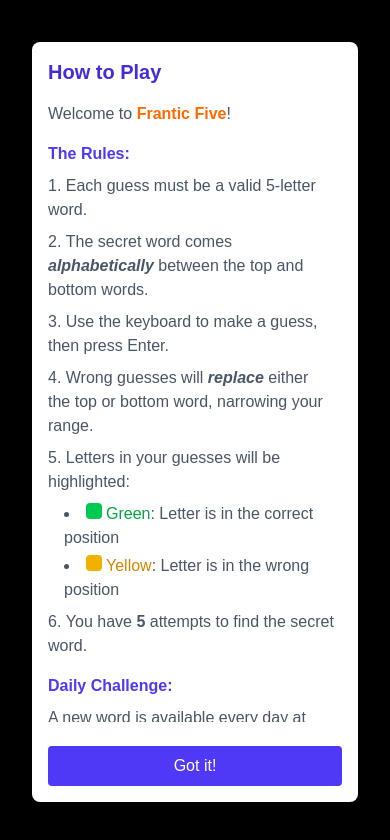
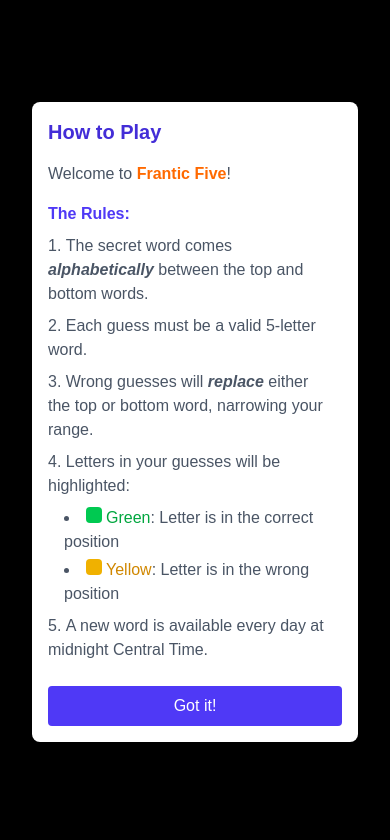
Before and after one commit to braydoncoyer/frantic-five, a Next.js app: page / in a window 390 px wide. Shown: the top 840 px of the page. Built offline with nearby package versions, Linux system fonts and the light colour scheme; no server answers; the database is empty.

Commit message:
Mobile support

```diff
--- a/src/app/components/Game.tsx
+++ b/src/app/components/Game.tsx
@@ -110,31 +110,23 @@
   }
 
   return (
-    <div className="flex flex-col items-center justify-between min-h-screen bg-slate-900 p-4">
+    <div className="flex flex-col items-center justify-around min-h-screen bg-slate-900 p-4">
+      <div className="flex justify-between w-full text-xl sm:text-3xl text-white/30 font-bold max-w-[625px]">
+        <h2>Frantic Five</h2>
+        <h3>Attempts: {attempts}</h3>
+      </div>
       {!todayCompleted && (
         <div className="flex flex-col items-center">
-          {/* <Image
-            alt="Frantic Five"
-            width={374}
-            height={183}
-            src="/frantic_five_logo.svg"
-            className="w-[280px] sm:w-[374px] aspect-video pointer-events-none"
-          /> */}
-          <div className="mt-6 sm:mt-10">
+          <div>
             <GameBoard />
           </div>
-          <p className="text-gray-600">Attempts: {attempts}</p>
         </div>
       )}
 
-      <div className="mb-2 sm:mb-4">
-        <Keyboard />
-      </div>
+      <Keyboard />
       <CongratsModal />
       <HowToPlayModal />
       <HelpButton />
-
-      {/* Debug info - remove in production */}
     </div>
   );
 };
--- a/src/app/components/GameBoard.tsx
+++ b/src/app/components/GameBoard.tsx
@@ -130,12 +130,12 @@
   // Helper to determine shadow color based on tile state
   const getTileShadowColor = (colorClass: string) => {
     if (colorClass.includes("bg-emerald-500")) {
-      return "shadow-[0_8px_0_0_#006045]"; // Correct position
+      return "shadow-[0_5px_0_0_#006045] sm:shadow-[0_8px_0_0_#006045]"; // Correct position
     }
     if (colorClass.includes("bg-orange-400")) {
-      return "shadow-[0_8px_0_0_#9F2D00]"; // Wrong position but in puzzle
+      return "shadow-[0_5px_0_0_#9F2D00] sm:shadow-[0_8px_0_0_#9F2D00]"; // Wrong position but in puzzle
     }
-    return "shadow-[0_8px_0_0_#D9D9D9]"; // Regular
+    return "shadow-[0_5px_0_0_#D9D9D9] sm:shadow-[0_8px_0_0_#D9D9D9]"; // Regular
   };
 
   const LetterBox = ({
@@ -154,7 +154,7 @@
     return (
       <motion.div
         key={`${isTopWord ? "top" : "bottom"}-${index}`}
-        className={`relative flex-1 min-w-[60px] sm:min-w-[112px] rounded-2xl flex items-center justify-center text-7xl font-['Helvetica_Neue'] font-bold uppercase text-[#414141] aspect-square ${getTileShadowColor(
+        className={`relative flex-1 min-w-[60px] h-[60px] sm:min-w-[112px] sm:h-[104px] rounded-xl sm:rounded-2xl flex items-center justify-center text-5xl sm:text-7xl font-['Helvetica_Neue'] font-bold uppercase text-[#414141] aspect-square ${getTileShadowColor(
           getLetterColor(letter, index, isTopWord)
         )} ${getLetterColor(letter, index, isTopWord)}`}
         animate={
@@ -185,14 +185,13 @@
     return (
       <motion.div
         key={`center-${index}`}
-        className={`relative flex-1 min-w-[60px] sm:min-w-[85px] ${
+        className={`relative flex-1 cursor-pointer ${
           letter
-            ? `bg-white rounded-2xl flex items-center justify-center text-7xl font-['Helvetica_Neue'] font-bold uppercase text-[#414141] aspect-square ${getTileShadowColor(
-                getLetterColor(letter, index, false)
-              )}`
-            : `border-2 border-dashed border-slate-500 ${
+            ? "w-[60px] sm:w-[112px] min-w-[60px] sm:min-w-[112px] max-w-[60px] sm:max-w-[112px] h-[60px] sm:h-[104px] min-h-[60px] sm:min-h-[104px] max-h-[60px] sm:max-h-[104px] bg-white rounded-xl sm:rounded-2xl flex items-center justify-center text-5xl sm:text-7xl font-['Helvetica_Neue'] font-bold uppercase text-[#414141] hover:cursor-pointer" +
+              getTileShadowColor(getLetterColor(letter, index, false))
+            : `w-[60px] sm:w-[112px] min-w-[60px] sm:min-w-[112px] max-w-[60px] sm:max-w-[112px] h-[60px] sm:h-[112px] min-h-[60px] sm:min-h-[112px] max-h-[60px] sm:max-h-[112px] border-2 border-dashed border-slate-500 ${
                 invalidWord ? "border-red-500" : ""
-              } rounded-2xl flex items-center justify-center text-7xl font-['Helvetica_Neue'] font-bold uppercase text-[#414141] aspect-square`
+              } rounded-xl sm:rounded-2xl flex items-center justify-center text-5xl sm:text-7xl font-['Helvetica_Neue'] font-bold uppercase text-[#414141]`
         }`}
         onClick={() => {
           if (letter && !isGameWon) {
--- a/src/app/components/HowToPlayModal.tsx
+++ b/src/app/components/HowToPlayModal.tsx
@@ -22,7 +22,6 @@
           <div>
             <h3 className="font-semibold text-indigo-600 mb-2">The Rules:</h3>
             <ol className="list-decimal list-inside space-y-2">
-              <li>Each guess must be a valid 5-letter word.</li>
               <li>
                 The secret word comes{" "}
                 <b>
@@ -30,7 +29,7 @@
                 </b>{" "}
                 between the top and bottom words.
               </li>
-              <li>Use the keyboard to make a guess, then press Enter.</li>
+              <li>Each guess must be a valid 5-letter word.</li>
               <li>
                 Wrong guesses will{" "}
                 <b>
@@ -54,19 +53,9 @@
                 </ul>
               </li>
               <li>
-                You have <b>5</b> attempts to find the secret word.
+                A new word is available every day at midnight Central Time.
               </li>
             </ol>
-          </div>
-
-          <div>
-            <h3 className="font-semibold text-indigo-600 mb-2">
-              Daily Challenge:
-            </h3>
-            <p>
-              A new word is available every day at midnight Central Time. Come
-              back daily to keep your streak going!
-            </p>
           </div>
         </div>
 
--- a/src/app/components/Keyboard.tsx
+++ b/src/app/components/Keyboard.tsx
@@ -22,17 +22,17 @@
       {keyboard.map((row, rowIndex) => (
         <div
           key={`row-${rowIndex}`}
-          className="flex justify-center mb-2 sm:mb-3 gap-1 sm:gap-2"
+          className="flex justify-center mb-8 gap-2.5 sm:mb-7 sm:gap-4"
         >
           {rowIndex === 2 && (
             <button
               onClick={handleSubmit}
               disabled={getFilledPositions() !== 5 || isGameWon}
-              className={`w-10 sm:w-16 h-8 sm:h-14 rounded font-semibold flex-shrink-0 flex-grow-0 ${
+              className={`w-[29px] sm:w-[56px] h-[44px] sm:h-[78px] rounded-md font-semibold flex-shrink-0 flex-grow-0 ${
                 getFilledPositions() === 5 && !isGameWon
-                  ? "bg-green-500 text-white hover:bg-green-600 cursor-pointer"
-                  : "bg-gray-300 text-gray-500"
-              } transition-colors`}
+                  ? "bg-emerald-500 text-white hover:bg-green-600 cursor-pointer shadow-[0_4px_0_0_#006045] sm:shadow-[0_8px_0_0_#006045]"
+                  : "bg-gray-300 text-gray-500 shadow-[0_4px_0_0_#B6B6B6] sm:shadow-[0_8px_0_0_#B6B6B6]"
+              } transition-colors text-[32px]`}
             >
               ✓
             </button>
@@ -43,13 +43,13 @@
               key={key}
               onClick={() => handleKeyPress(key)}
               disabled={getFilledPositions() >= 5 || isGameWon}
-              className={`w-7 sm:w-11 h-8 sm:h-14 rounded font-semibold flex-shrink-0 flex-grow-0 ${
+              className={`w-[29px] sm:w-[56px] h-[44px] sm:h-[78px] rounded-md font-semibold flex-shrink-0 flex-grow-0 shadow-[0_4px_0_0_#D9D9D9] sm:shadow-[0_8px_0_0_#D9D9D9] ${
                 getFilledPositions() < 5 && !isGameWon
-                  ? "bg-indigo-100 text-indigo-800 hover:bg-indigo-800 hover:text-indigo-100 cursor-pointer"
+                  ? "bg-white text-[#414141] hover:bg-slate-100 cursor-pointer"
                   : "bg-gray-300 text-gray-500"
-              } transition-colors uppercase text-xs sm:text-base`}
+              } transition-colors uppercase`}
             >
-              {key}
+              <span className="text-2xl sm:text-4xl">{key}</span>
             </button>
           ))}
 
@@ -57,11 +57,11 @@
             <button
               onClick={handleBackspace}
               disabled={getFilledPositions() === 0 || isGameWon}
-              className={`w-10 sm:w-16 h-8 sm:h-14 rounded font-semibold flex-shrink-0 flex-grow-0 ${
+              className={`w-[29px] sm:w-[56px] h-[44px] sm:h-[78px] rounded-md font-semibold flex-shrink-0 flex-grow-0 ${
                 getFilledPositions() > 0 && !isGameWon
-                  ? "bg-red-500 text-white hover:bg-red-600 cursor-pointer"
-                  : "bg-gray-300 text-gray-500"
-              } transition-colors`}
+                  ? "bg-red-500 text-white hover:bg-red-600 cursor-pointer shadow-[0_4px_0_0_#C70036] sm:shadow-[0_8px_0_0_#C70036]"
+                  : "bg-gray-300 text-gray-500 shadow-[0_4px_0_0_#B6B6B6] sm:shadow-[0_8px_0_0_#B6B6B6]"
+              } transition-colors text-[32px]`}
             >
               ←
             </button>
```
